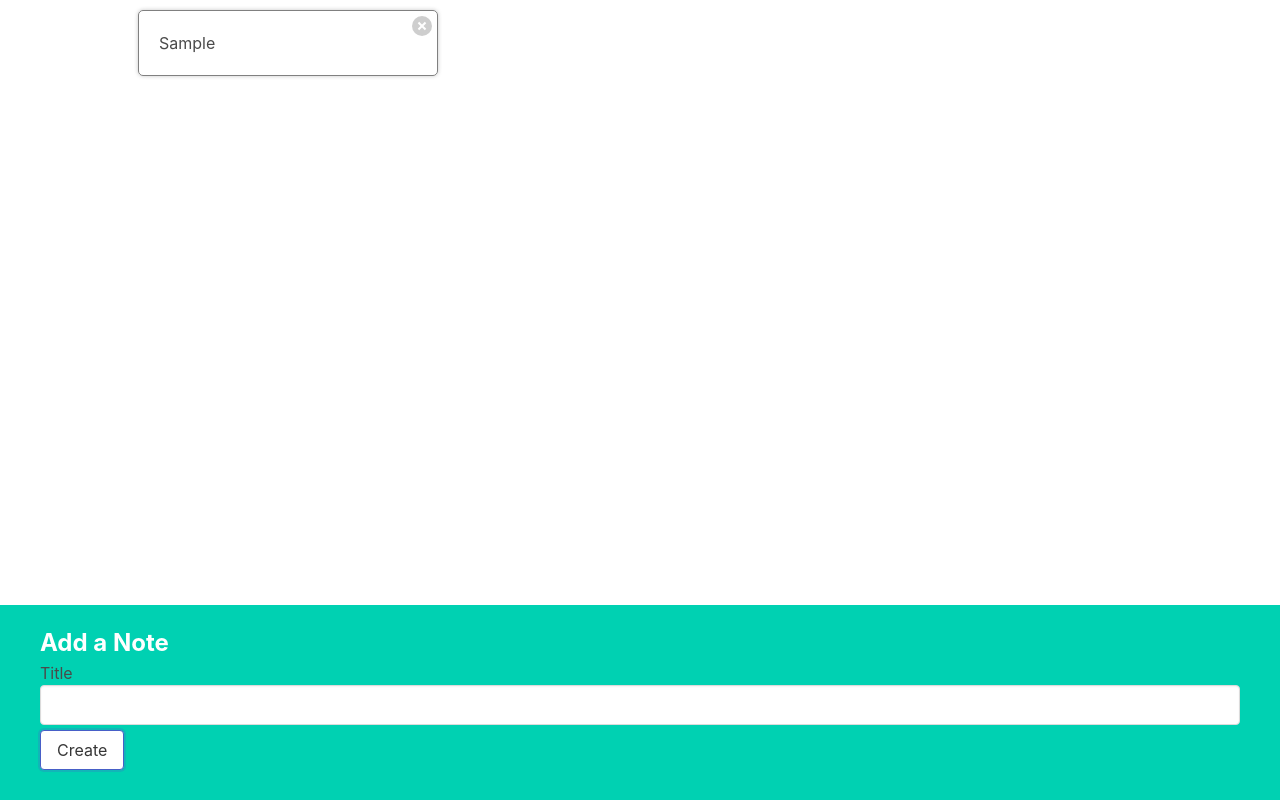
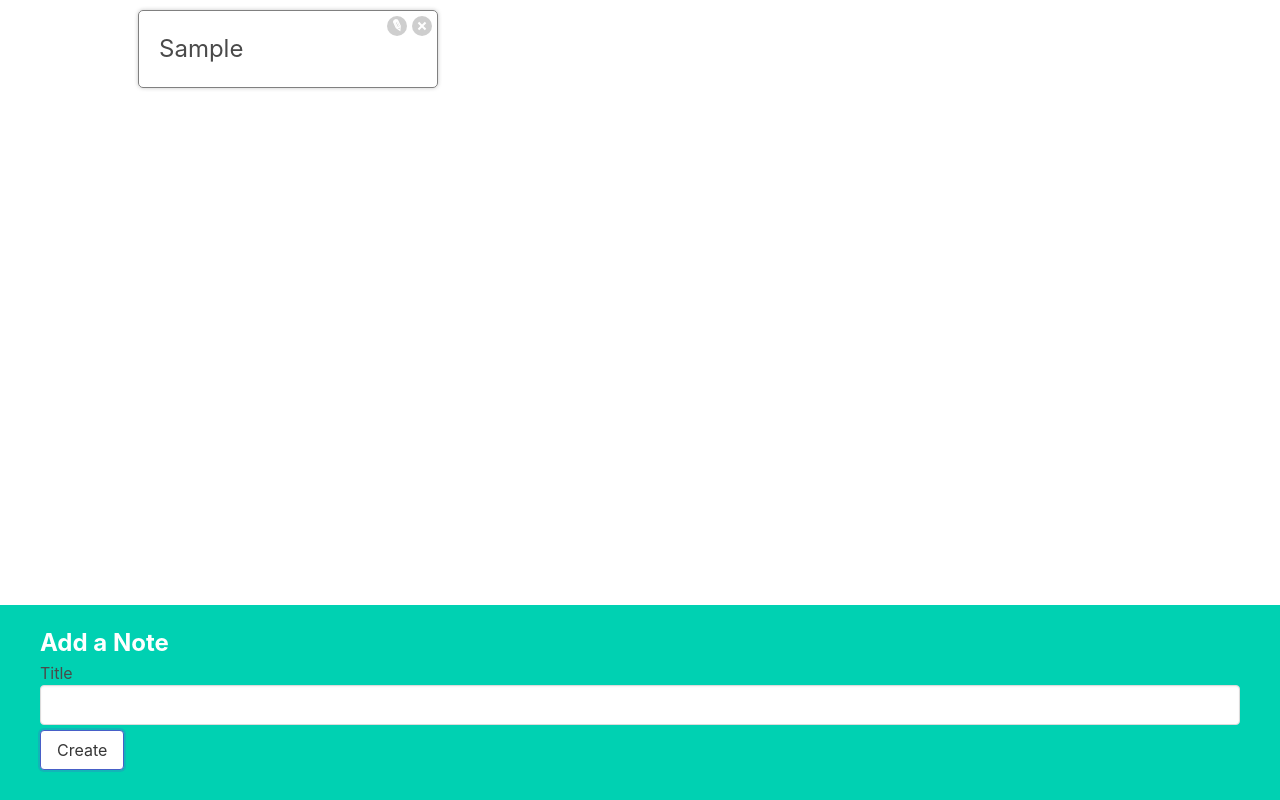
Before and after one commit to betuldemirr/note-list, a React (Create React App) app: page / in a window 1280 px wide. Both pictures are taken after typing "Sample" into the empty fields and a click on the button "Create". Built offline with nearby package versions, Linux system fonts and the light colour scheme.

Commit message:
components fixes

```diff
--- a/src/App.js
+++ b/src/App.js
@@ -5,6 +5,16 @@ import NoteList from "./components/NoteList";
 function App () {
 
     const [notes, setNotes] = useState([]);
+
+    const editNoteById = (id, newTitle) => {
+        const updatedNotes = notes.map( (note) => {
+            if(note.id === id) {
+                return {...note, title: newTitle};
+            }
+            return note;
+        });
+        setNotes(updatedNotes);
+    };
 
     const deleteNoteById = (id) => {
         const updatedNotes = notes.filter( (note) => {
@@ -26,7 +36,7 @@ function App () {
 
     return (
         <div className="app">
-            <NoteList notes={notes} onDelete={deleteNoteById} />
+            <NoteList onEdit={editNoteById} notes={notes} onDelete={deleteNoteById} />
             <NoteCreate onCreate={createNote} />
         </div>
     );
--- a/src/components/NoteCreate.js
+++ b/src/components/NoteCreate.js
@@ -13,15 +13,13 @@ function NoteCreate ({ onCreate }) {
         setTitle('');
     }
 
-    return (
-        <div className="note-create">
+    return <div className="note-create">
             <h3>Add a Note</h3>
             <form onSubmit={handleSubmit}>
                 <label>Title</label>
                 <input className="input" value={title} onChange={handleChange} />
                 <button className="button">Create</button>
             </form>
-        </div>
-    );
+        </div>;
 };
 export default NoteCreate;
--- a/src/components/NoteEdit.js
+++ b/src/components/NoteEdit.js
@@ -1,4 +1,22 @@
-function NoteEdit () {
-    return <div>NoteEdit</div>;
+import { useState } from "react";
+
+function NoteEdit ({ note, onEdit }) {
+
+    const [title, setTitle] = useState(note.title);
+
+    const handleChange = (event) => {
+        setTitle(event.target.value);
+    };
+
+    const handleSubmit = (event) => {
+        event.preventDefault();
+        onEdit(note.id, title);
+    };
+
+    return <form className="note-edit" onSubmit={handleSubmit} >
+            <label>Title</label>
+            <input className="input" value={title} onChange={handleChange}/>
+            <button className="button is-primary">save</button>
+        </form>;
 };
 export default NoteEdit;
--- a/src/components/NoteList.js
+++ b/src/components/NoteList.js
@@ -1,9 +1,11 @@
 import NoteShow from "./NoteShow";
 
-function NoteList ({ notes, onDelete }) {
+function NoteList ({ notes, onDelete, onEdit }) {
 
     const renderedNotes = notes.map( (note) => {
-        return <NoteShow key={notes.id} note={note} onDelete={onDelete} />;
+        return (
+            <NoteShow key={notes.id} note={note} onDelete={onDelete} onEdit={onEdit} />
+        );
     });
 
     return <div className="note-list">{renderedNotes}</div>;
--- a/src/components/NoteShow.js
+++ b/src/components/NoteShow.js
@@ -1,16 +1,33 @@
-function NoteShow ({ note, onDelete }) {
+import { useState } from "react";
+import NoteEdit from "./NoteEdit";
 
-    const handleClick = () => {
+function NoteShow ({ note, onDelete, onEdit }) {
+
+    const [showEdit, setShowEdit] = useState(false);
+
+    const handleDeleteClick = () => {
         onDelete(note.id);
     };
 
+    const handleEditClick = () => {
+        setShowEdit(!showEdit);
+    };
+
+    let content = <h3>{note.title}</h3>;
+    if(showEdit) {
+        content = <NoteEdit note={note} onEdit={onEdit} />;
+    }
+
     return <div className="note-show">
-        {note.title}
-        <div className="actions">
-            <button className="delete" onClick={handleClick} >
-                Delete
-            </button>
-        </div>
-    </div>;
+            <div>{content}</div>
+            <div className="actions">
+                <button className="edit" onClick={handleEditClick} >
+                    Edit
+                </button>
+                <button className="delete" onClick={handleDeleteClick} >
+                    Delete
+                </button>
+            </div>
+        </div>;
 };
 export default NoteShow;
```
